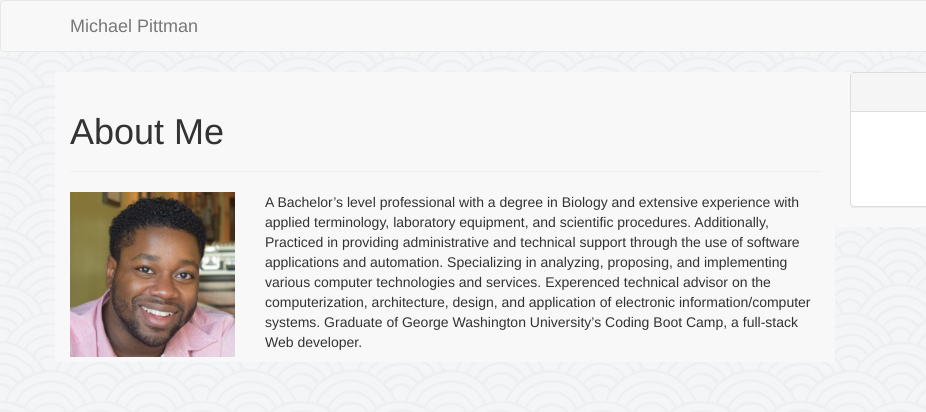
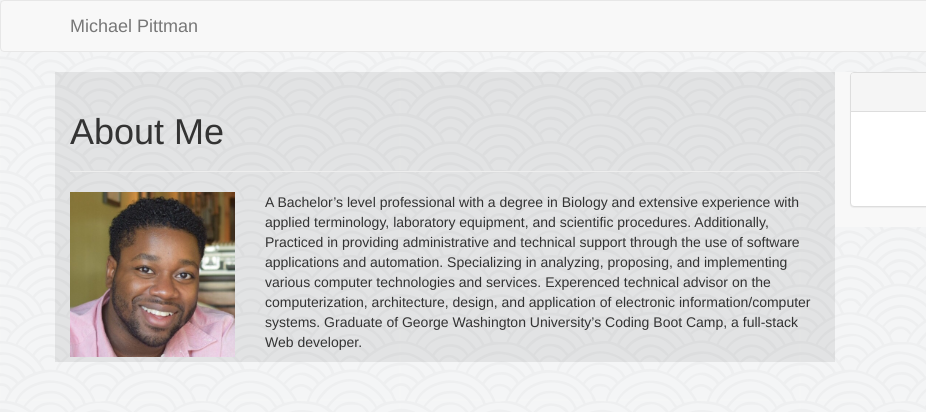
Before and after one commit to michael-pittman/michael-pittman.github.io, a plain HTML site: page index.html in a window 1280 px wide. Shown: the top 412 px of the page, 0-926 px from the left. Drawn offline with nearby package versions, Linux system fonts and the light colour scheme.

Commit message:
styling test

```diff
--- a/assests/css/styles.css
+++ b/assests/css/styles.css
@@ -3,7 +3,7 @@ body {
 	background-image: url(../images/background.png);
 }
 .col-md-8 {
-	background-color: #F8F8F8;
+	background-color: #00000013;
 }
 .col-md-4 {
 	background-color: #F8F8F8;
```
